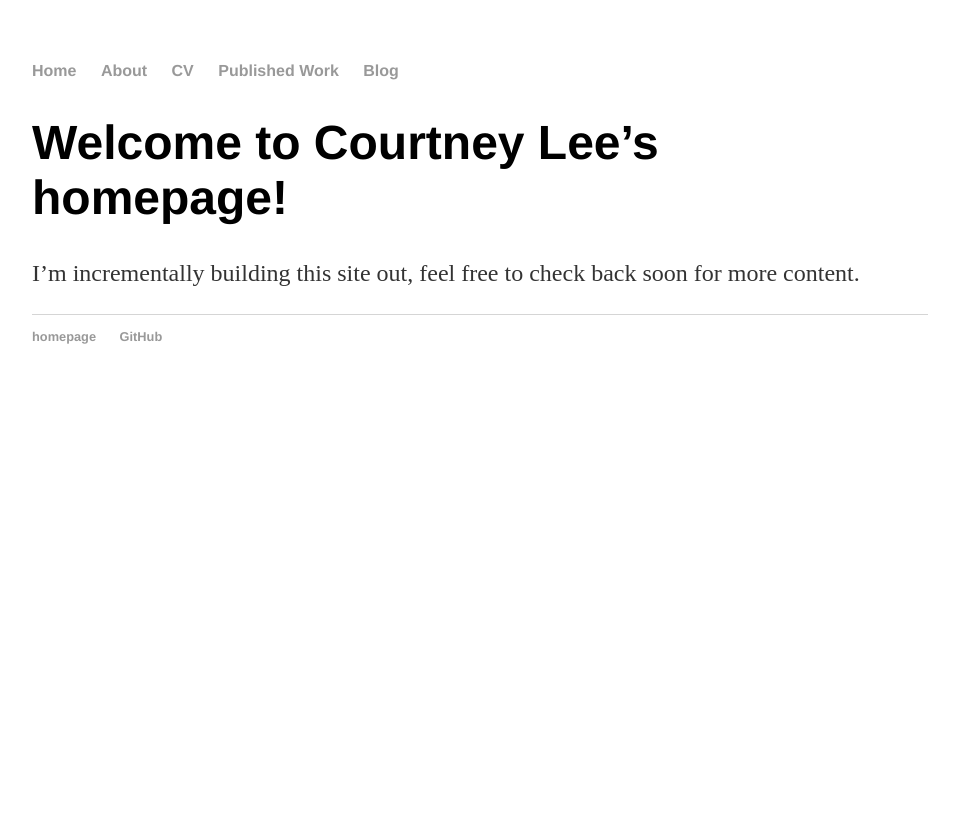
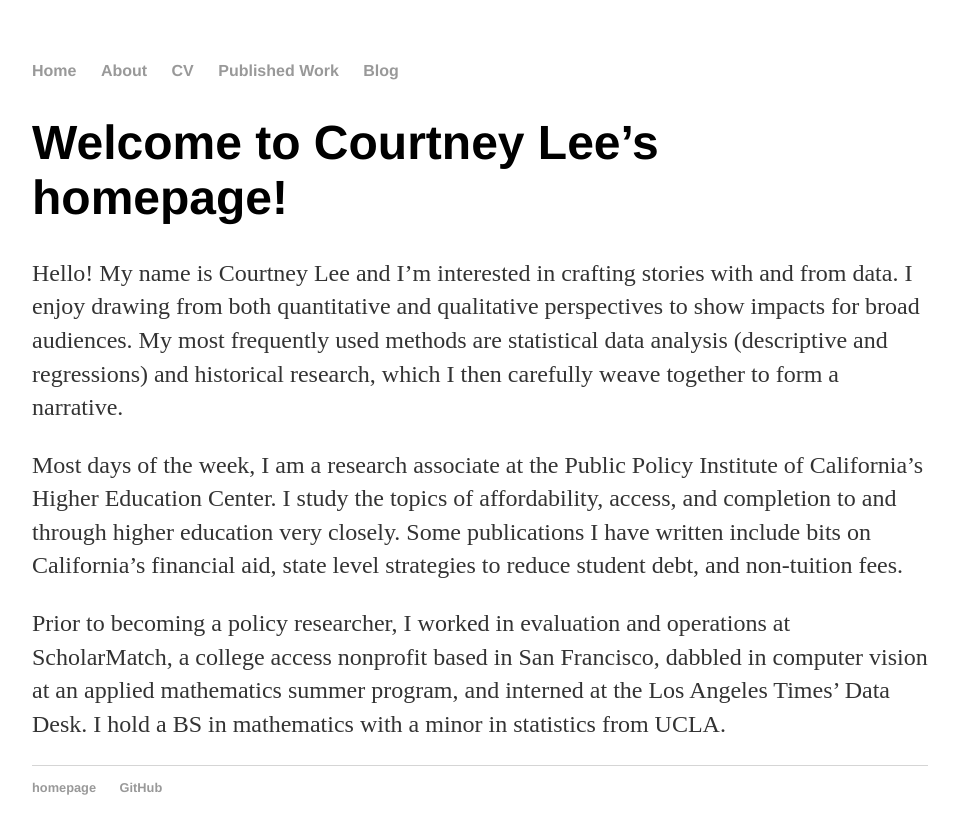
Before and after one commit to leecourt98/leecourt98.github.io, a Jekyll site: the page built from index.md, in a window 1280 px wide. Shown: the top 834 px of the page, without its empty margins (160-1119 px from the left). Built offline with Jekyll 4.4.1, drawn with Linux system fonts in a browser that asks for light colours.

Commit message:
add first person bio

```diff
--- a/index.md
+++ b/index.md
@@ -4,4 +4,8 @@ title: Courtney Lee, Researcher/Writer
 ---
 # Welcome to Courtney Lee's homepage!
 
-I'm incrementally building this site out, feel free to check back soon for more content.
+Hello! My name is Courtney Lee and I’m interested in crafting stories with and from data. I enjoy drawing from both quantitative and qualitative perspectives to show impacts for broad audiences. My most frequently used methods are statistical data analysis (descriptive and regressions) and historical research, which I then carefully weave together to form a narrative.
+
+Most days of the week, I am a research associate at the Public Policy Institute of California’s Higher Education Center. I study the topics of affordability, access, and completion to and through higher education very closely. Some publications I have written include bits on California’s financial aid, state level strategies to reduce student debt, and non-tuition fees.
+
+Prior to becoming a policy researcher, I worked in evaluation and operations at ScholarMatch, a college access nonprofit based in San Francisco, dabbled in computer vision at an applied mathematics summer program, and interned at the Los Angeles Times’ Data Desk. I hold a BS in mathematics with a minor in statistics from UCLA.
```
